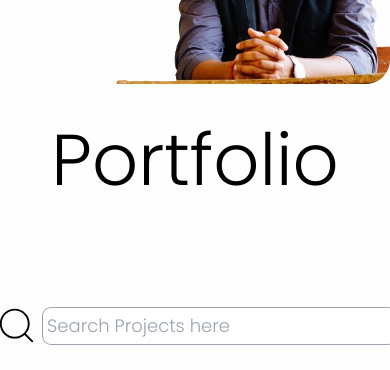
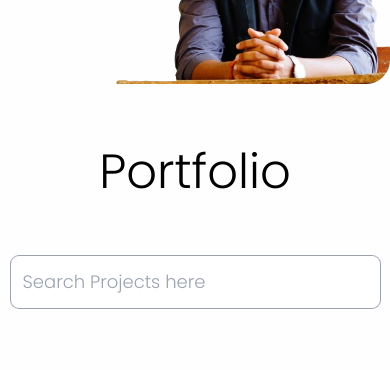
Before and after one commit to Akashyadav1997/My-Portfolio, a Next.js app in the folder my-portfolio/: page / in a window 390 px wide. Shown: the part 860-1230 px from the top of the page. Built offline with nearby package versions, Linux system fonts and the light colour scheme.

Commit message:
rectified the unusual indentation

```diff
--- a/my-portfolio/component/Contact.js
+++ b/my-portfolio/component/Contact.js
@@ -32,9 +32,7 @@ const Contact = () => {
 			const newName = name.charAt(0).toUpperCase() + name.slice(1);
 			console.log(newName);
 			if (success) {
-				toast.success(
-					`Thank You ${newName} We will reach out to you shortly`
-				);
+				toast.success(`Thank You ${newName} We will reach out to you shortly`);
 			} else {
 				toast.error(message);
 			}
@@ -46,14 +44,14 @@ const Contact = () => {
 	};
 	return (
 		<>
-			<h1 className="text-6xl text-center">Contact Us</h1>
+			<h1 className="text-4xl sm:text-6xl text-center">Contact Us</h1>
 			<div className="grid xl:grid-flow-col  xl:grid-cols-2 w-full mt-8">
 				<Formik
 					initialValues={{ name: "", email: "", subject: "", message: "" }}
 					onSubmit={handleSubmit}
 					validationSchema={contactValidation}
 				>
-					<Form className="shadow-2xl dark:shadow-white dark:bg-[#595757] w-4/5 flex flex-col items-center xl:items-end justify-self-center xl:justify-self-end rounded-xl">
+					<Form className="shadow-2xl dark:shadow-white dark:bg-[#595757] w-11/12 mx-2 sm:w-4/5 flex flex-col items-center xl:items-end justify-self-center xl:justify-self-end rounded-xl">
 						<h1 className="my-4 text-2xl self-center">Contact Form</h1>
 						<div className="flex flex-col items-start w-4/5 my-2">
 							<label className="mr-20">Name</label>
@@ -112,10 +110,10 @@ const Contact = () => {
 								className="text-red-600 place-self-start "
 							/>
 						</div>
-						<div className="flex flex-col items-start w-4/5 my-2">
+						<div className="flex flex-col items-center md:items-start w-4/5 my-2">
 							<button
 								type="submit"
-								className="p-3 my-4 w-2/5 bg-blue-500 text-white rounded hover:bg-blue-700 duration-300"
+								className="p-3 my-4 md:w-2/5 bg-blue-500 text-white rounded hover:bg-blue-700 duration-300"
 							>
 								{isLoading ? <Loader /> : "Send Request"}
 							</button>
@@ -145,20 +143,20 @@ const Contact = () => {
 						</span>
 					</div>
 					<h1 className=" text-2xl p-2 ml-8 mt-8">Social Media</h1>
-					<div className="flex ml-2 xl:ml-12 mt-8 items-center">
+					<div className="flex ml-2 xl:ml-12 mt-8 items-center justify-center sm:justify-start">
 						<FaSquareInstagram size={35} color="gray" />
 						<a
-							className="ml-4 text-[12px] xl:text-lg hover:text-blue-500 overflow-hidden"
+							className="ml-4 text-lg hover:text-blue-500 overflow-hidden hidden sm:inline-block"
 							target="_blank"
 							href="https://www.instagram.com/akash97.yadav/"
 						>
 							https://www.instagram.com/akash97.yadav/
 						</a>
 					</div>
-					<div className="flex ml-2 xl:ml-12 mt-8">
+					<div className="flex ml-2 xl:ml-12 mt-8 items-center justify-center sm:justify-start">
 						<BsTwitterX size={35} color="gray" />
 						<a
-							className="ml-8 hover:text-blue-500 text-sm xl:text-lg"
+							className="ml-8 hover:text-blue-500 text-lg hidden sm:inline-block"
 							target="_blank"
 							href="https://x.com/Akash97yadav"
 						>
--- a/my-portfolio/component/HomePage.js
+++ b/my-portfolio/component/HomePage.js
@@ -92,8 +92,8 @@ const HomePage = () => {
 							<p className="xl:self-end text-3xl my-5 text-center dark:text-gray-50 text-gray-600">
 								& Korean Language Expert{" "}
 							</p>
-							<a href="/akash-resume.pdf" download>
-								<button className="ring-1 ring-gray-500 my-6 px-10 dark:bg-white dark:text-black hover:ring-blue-600 xl:self-end hover:bg-blue-600 duration-300 flex items-center p-3 text-gray-600 rounded-lg hover:text-white">
+							<a href="/akash-resume.pdf" className="xl:self-end" download>
+								<button className="ring-1 ring-gray-500 my-6 px-10 dark:bg-white dark:text-black hover:ring-blue-600 hover:bg-blue-600 duration-300 flex items-center p-3 text-gray-600 rounded-lg hover:text-white">
 									<RiDownloadCloudLine
 										color="black"
 										className="mr-4"
@@ -133,22 +133,22 @@ const HomePage = () => {
 							/>
 						</div>
 					</div>
-					<div className="text-7xl dark:text-white text-black absolute bottom-44">
+					<div className="text-5xl md:text-7xl dark:text-white text-black absolute bottom-44">
 						Portfolio
 					</div>
 					{/* <div className="text-3xl dark:text-white text-black absolute text-center bottom-24  md:bottom-28">
 						Search projects by there title
 					</div> */}
-					<div className="text-lg text-black z-10 absolute bottom-6 xl:bottom-20 sm:left-[9rem] xl:left-[16rem] flex flex-row justify-center items-center">
+					<div className="text-lg text-black z-10 absolute bottom-16 xl:bottom-20 xl:left-[39%] flex flex-row justify-center items-center">
 						<CiSearch
 							size={45}
-							className=" mr-1 lg:mr-5"
+							className=" mr-1 lg:mr-5 hidden sm:inline"
 							color={`${darkMode ? "white" : "black"}`}
 						/>
 						<input
 							type="text"
 							placeholder="Search Projects here"
-							className="p-1 lg:p-3 ring-gray-400 rounded-lg ring-1"
+							className="p-3 ring-gray-400 rounded-lg ring-1"
 						/>
 					</div>
 				</div>
@@ -157,7 +157,7 @@ const HomePage = () => {
 				className="flex flex-col items-center w-full dark:bg-[#0d2438] pb-12 duration-1000"
 				id="my-projects"
 			>
-				<div className="grid xl:grid-cols-2 grid-cols-1 items-start gap-5 justify-items-center ">
+				<div className="grid xl:grid-cols-2 grid-cols-1 items-start gap-5 justify-items-center mx-2">
 					{projectData.map((item, index) => (
 						<Projects key={index} data={item} />
 					))}
```
